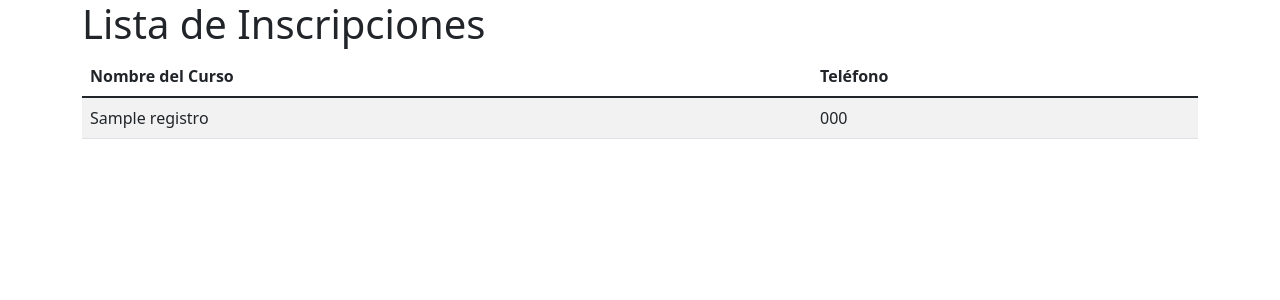
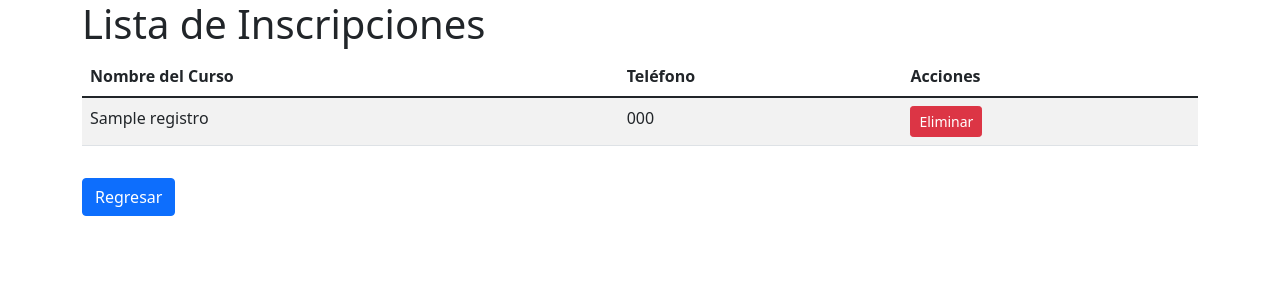
Before and after one commit to DarkBell1221/flaskPractica2J, a Flask app: template templates/inscripcion.html in a window 1280 px wide. Shown: the top 300 px of the page. Run offline with Flask 3, Linux system fonts and the light colour scheme; the template is opened without the code that fills it: most values are stand-ins (such as "Sample title", 1, 10 or a date in 2020).

Commit message:
Update inscripcion.html

```diff
--- a/templates/inscripcion.html
+++ b/templates/inscripcion.html
@@ -14,17 +14,25 @@
                 <tr>
                     <th>Nombre del Curso</th>
                     <th>Teléfono</th>
+                    <th>Acciones</th> <!-- Columna para acciones -->
                 </tr>
             </thead>
             <tbody>
                 {% for registro in registros %}
                     <tr>
-                        <td>{{ registro.Nombre_Curso }}</td>
+                        <td>{{ registro.Nombre_Cursos }}</td>
                         <td>{{ registro.Telefono }}</td>
+                        <td>
+                            <!-- Formulario para eliminar el registro -->
+                            <form action="/eliminar/{{ registro.Id_Cursos }}" method="POST" style="display:inline;">
+                                <button type="submit" class="btn btn-danger btn-sm">Eliminar</button>
+                            </form>
+                        </td>
                     </tr>
                 {% endfor %}
             </tbody>
         </table>
+        <a href="/" class="btn btn-primary mt-3">Regresar</a> <!-- Botón para regresar -->
     </div>
 </body>
 </html>
```
